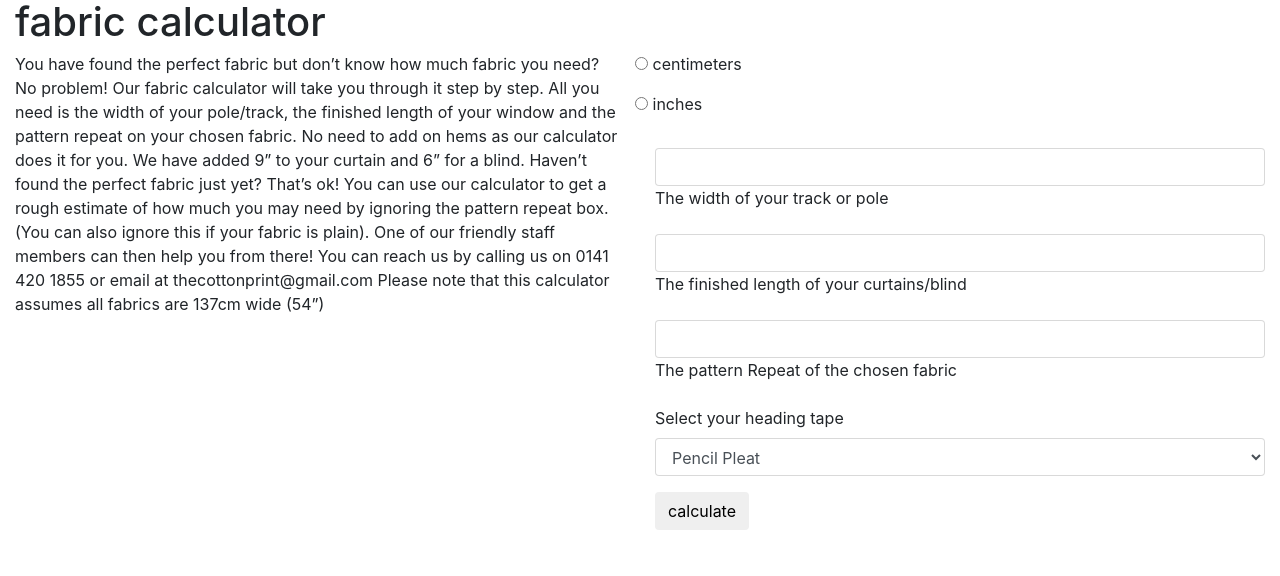
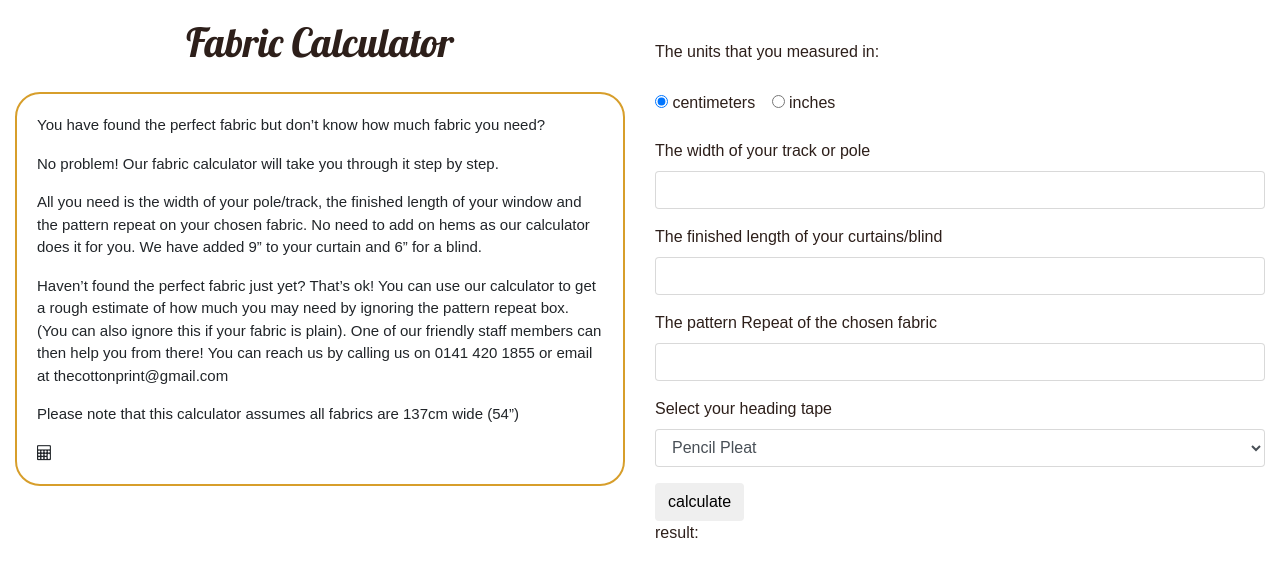
Before and after one commit to kimberleykelly/fabric_calculator, a website built with webpack: page public/index.html in a window 1280 px wide. Built offline with nearby package versions, Linux system fonts and the light colour scheme; files whose address does not match are found by name; a web font is replaced by a local one.

Commit message:
Added JS for fabric calculator

```diff
--- a/public/index.html
+++ b/public/index.html
@@ -7,56 +7,63 @@
     <meta http-equiv="X-UA-Compatible" content="ie=edge">
     <link rel="stylesheet" href="https://maxcdn.bootstrapcdn.com/bootstrap/4.0.0-beta/css/bootstrap.min.css" integrity="sha384-/Y6pD6FV/Vv2HJnA6t+vslU6fwYXjCFtcEpHbNJ0lyAFsXTsjBbfaDjzALeQsN6M"
         crossorigin="anonymous">
-    <title>Document</title>
+    <link rel="stylesheet" href="file:///Users/Kimbers/Projects/fabric_calculator/public/style.css">
+    <link href="https://fonts.googleapis.com/css?family=Lobster" rel="stylesheet">
+    <link href="https://fonts.googleapis.com/css?family=Cabin" rel="stylesheet">
+    <link href="https://fonts.googleapis.com/css?family=Cabin|Sorts+Mill+Goudy" rel="stylesheet">
+    <link rel="stylesheet" href="https://maxcdn.bootstrapcdn.com/font-awesome/4.7.0/css/font-awesome.min.css">
+    <title>Fabric Calculator</title>
 
 </head>
 
 <body>
     <div class="container-fluid">
-        <div class="row">
-            <div class="col">
-                <h1>fabric calculator</h1>
-            </div>
-        </div>
         <div class="row calculator-container">
             <div class="col-md-6 desc">
-                <p>You have found the perfect fabric but don’t know how much fabric you need? No problem! Our fabric calculator will take you through it step by step.
-
-                        All you need is the width of your pole/track, the finished length of your window and the pattern repeat on your chosen fabric. No need to add on hems as our calculator does it for you. We have added 9” to your curtain and 6” for a blind.
-
-                        Haven’t found the perfect fabric just yet? That’s ok! You can use our calculator to get a rough estimate of how much you may need by ignoring the pattern repeat box. (You can also ignore this if your fabric is plain). One of our friendly staff members can then help you from there! You can reach us by calling us on 0141 420 1855 or email at thecottonprint@gmail.com
-
-                        Please note that this calculator assumes all fabrics are 137cm wide (54”)
-                </p>
+                <h1 class="heading">Fabric Calculator</h1>
+                <div class="question">
+                    <p>You have found the perfect fabric but don’t know how much fabric you need?</p>
+                    <p> No problem! Our fabric calculator will take you through it step by step.</p>
+                    <p>All you need is the width of your pole/track, the finished length of your window and the pattern repeat
+                        on your chosen fabric. No need to add on hems as our calculator does it for you. We have added 9”
+                        to your curtain and 6” for a blind.</p>
+                    <p>Haven’t found the perfect fabric just yet? That’s ok! You can use our calculator to get a rough estimate
+                        of how much you may need by ignoring the pattern repeat box. (You can also ignore this if your fabric
+                        is plain). One of our friendly staff members can then help you from there! You can reach us by calling
+                        us on 0141 420 1855 or email at thecottonprint@gmail.com</p>
+                    <p>Please note that this calculator assumes all fabrics are 137cm wide (54”)</p><i class="fa fa-calculator"
+                        aria-hidden="true"></i>
+                </div>
 
             </div>
             <div class="col-md-6 calc">
                 <form>
+                    <p class="start">The units that you measured in:</p>
                     <fieldset class="form-group">
-                        <div class="form-check">
-                            <label for="cm">
-                                <input class="form-check-input" type="radio" id="cm" name="unit" value="cm">
+                        <div class="form-check form-check-inline">
+                            <label class="form-check-label" for="cm">
+                                <input class="form-check-input" type="radio" id="cm" name="unit" value="cm" checked>
                                 centimeters
                         </label>
                         </div>
-                        <div class="form-check">
-                            <label for="in">
-                                <input class="form-check-input" type="radio" name="unit" value="in">
+                        <div class="form-check form-check-inline">
+                            <label class="form-check-label" for="in">
+                                <input class="form-check-input" type="radio" id="in" name="unit" value="in">
                                 inches
                         </label>
                         </div>
                     </fieldset>
                     <div class="form-group">
+                        <label for="track-or-pole">The width of your track or pole</label>
                         <input class="form-control" type="number" id="track-or-pole">
-                        <label for="track-or-pole">The width of your track or pole</label>
                     </div>
                     <div class="form-group">
+                        <label for="finished-length"> The finished length of your curtains/blind</label>
                         <input class="form-control" type="number" id="finished-length">
-                        <label for="finished-length"> The finished length of your curtains/blind</label>
                     </div>
                     <div class="form-group">
+                        <label for="pattern-repeat">The pattern Repeat of the chosen fabric</label>
                         <input class="form-control" type="number" id="pattern-repeat">
-                        <label for="pattern-repeat">The pattern Repeat of the chosen fabric</label>
                     </div>
                     <div class="form-group">
                         <label for="heading-tape">Select your heading tape</label>
@@ -67,11 +74,15 @@
                             <option value="roman">Roman Blind</option>
                         </select>
                     </div>
-                    <button type="submit" class="btn">calculate</button>
+                    <button type="button" class="btn" onclick="calcValue()">calculate</button>
                 </form>
+                <div>
+                    result: <span id="calc-result"></span>
+                </div>
             </div>
         </div>
     </div>
+    <script src="file:///Users/Kimbers/Projects/fabric_calculator/public/app.js"></script>
 </body>
 
 </html>
--- a/src/index.js
+++ b/src/index.js
@@ -1,3 +1,18 @@
 import './style.scss'
+import calculate from './utils/calculator'
 
-console.log('this worked');
+const renderResult = result => document.getElementById('calc-result').innerHTML = result
+
+function calcValue() {
+    const inputFields = ['track-or-pole', 'finished-length', 'pattern-repeat', 'heading-tape']
+    const [ width, length, pattern, tape ] = inputFields
+        .map(id => document.getElementById(id).value)
+        .map(val => parseInt(val))
+
+    const unit = document.getElementById('in').checked ? 'inch' : 'cm'
+
+    const result  = calculate(width, length, pattern, tape, unit)
+    renderResult(result)
+}
+
+window.calcValue = calcValue
--- a/src/style.scss
+++ b/src/style.scss
@@ -1,3 +1,26 @@
 .heading {
-    color:peachpuff;
+    color: #2d1f1a;
+    font-family: 'Lobster', cursive;
+    padding: 20px;
+    text-align: center;
 }
+.question {
+    font-family: sans-serif;
+    font-size: 15px;
+    border-radius: 25px;
+    border: 2px solid #d79e2b;
+    padding: 20px;
+}
+
+.calc {
+    color:#2d1f1a;
+    font-family:sans-serif;
+
+}
+.form-check-input{
+    display:inline-block;
+}
+
+.start {
+    padding:40px 0px 10px 0px;
+}
--- /dev/null
+++ b/src/utils/calculator.js
@@ -0,0 +1,21 @@
+const hem = 9
+const fabricWidth = 54
+
+const widthOfFabric = unit => unit === 'inch' ? 54 : Math.floor(inchTocm(54))
+const inchTocm = inch => inch * 2.54
+const cmToinch = cm => cm / 2.54
+
+function getPatternMatch(length, pattern) {
+    const trueLength = length + hem
+    return (!pattern) ? trueLength : Math.ceil(trueLength / pattern) * pattern
+}
+
+const calculate = (width, length, pattern, tape, unit) => {
+    const [w, l, p, t] = [width, length, pattern, tape]
+        .map(val => unit === 'cm' ? cmToinch(val) : val)
+    const widthAmt = Math.ceil(w * 2 / fabricWidth)
+    const result = (getPatternMatch(l, p) * widthAmt / 39.3).toFixed(1)
+    return result
+}
+
+export default calculate
--- a/webpack.config.js
+++ b/webpack.config.js
@@ -9,6 +9,7 @@ module.exports = {
         path: path.resolve(__dirname, 'public'),
         filename: 'app.js'
     },
+    watch: true,
     module: {
         rules:[
             {
```
